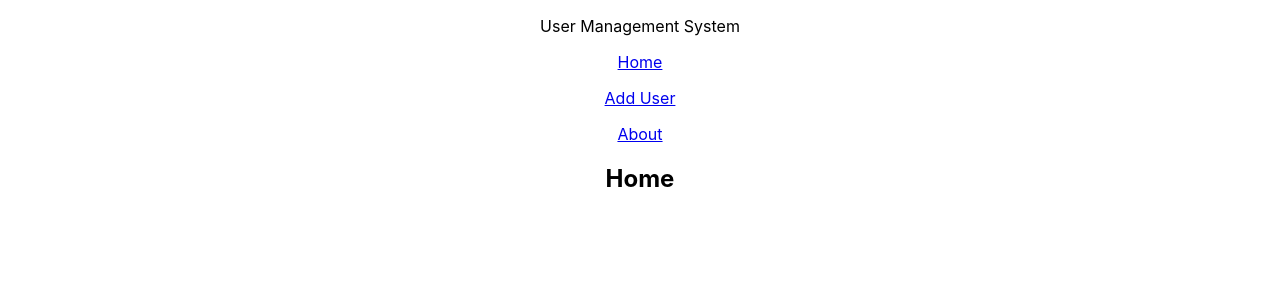
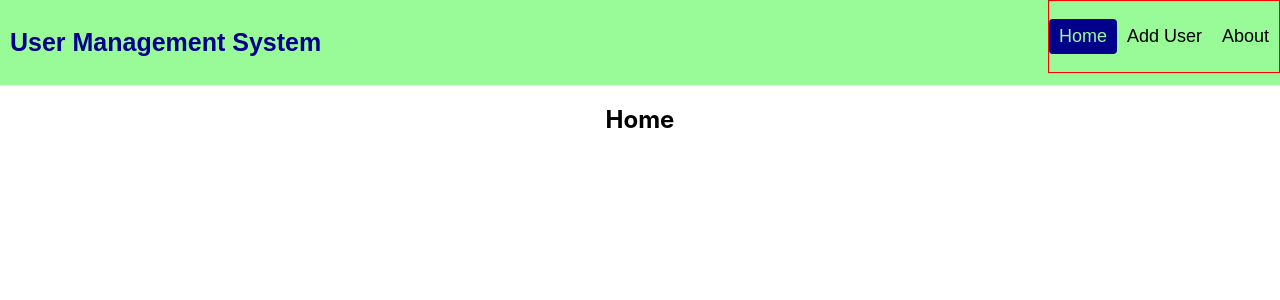
Before and after one commit to GenadiKozarev/user-management-system, a React (Create React App) app in the folder client/: page / in a window 1280 px wide. Shown: the top 300 px of the page. Built offline with nearby package versions, Linux system fonts and the light colour scheme.

Commit message:
header styling

```diff
--- a/client/src/components/Header.css
+++ b/client/src/components/Header.css
@@ -0,0 +1,51 @@
+.header {
+    overflow: hidden;
+    background-color: palegreen;
+    font-family: "JetBrains Mono", sans-serif;
+}
+
+.header p {
+    float: left;
+    color: black;
+    text-align: center;
+    padding: 10px;
+    text-decoration: none;
+    font-size: 18px;
+    line-height: 15px;
+    border-radius: 4px;
+}
+
+.header p.logo {
+    font-size: 25px;
+    font-weight: bold;
+    color: darkblue;
+    background: none;
+}
+
+.header p:hover {
+    color: palegreen;
+    background-color: darkblue;
+}
+
+.header p.active {
+    background-color: darkblue;
+    color: palegreen;
+}
+
+.header-right {
+    border: 1px solid red;
+    float: right;
+    vertical-align: middle;
+}
+
+@media screen and (max-width: 500px) {
+    .header p {
+        float: none;
+        display: block;
+        text-align: left;
+    }
+
+    .header-right {
+        float: none;
+    }
+}
--- a/client/src/components/Header.js
+++ b/client/src/components/Header.js
@@ -3,7 +3,7 @@
 import './Header.css'
 
 const Header = () => {
-    const [activeTab, setActiveTab] = ("Home")
+    const [activeTab, setActiveTab] = useState("Home")
 
     return (
         <div className="header">
```
